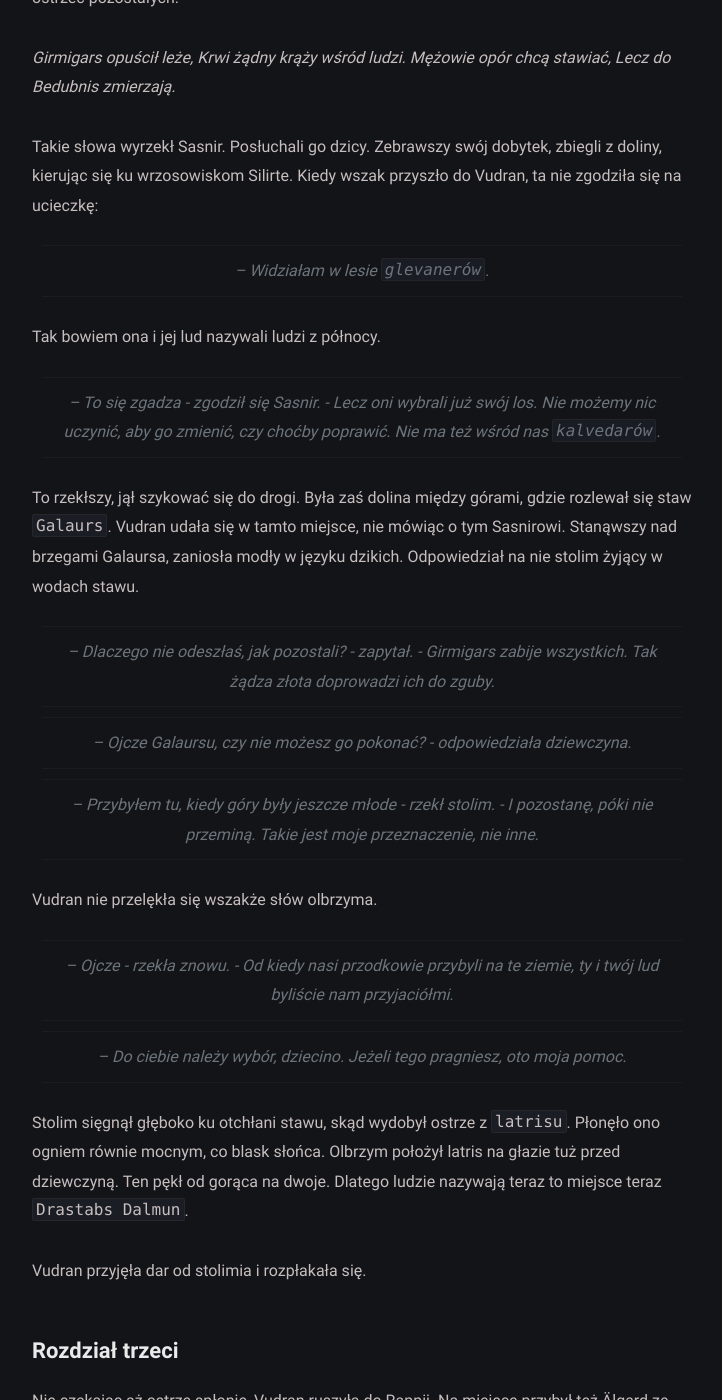
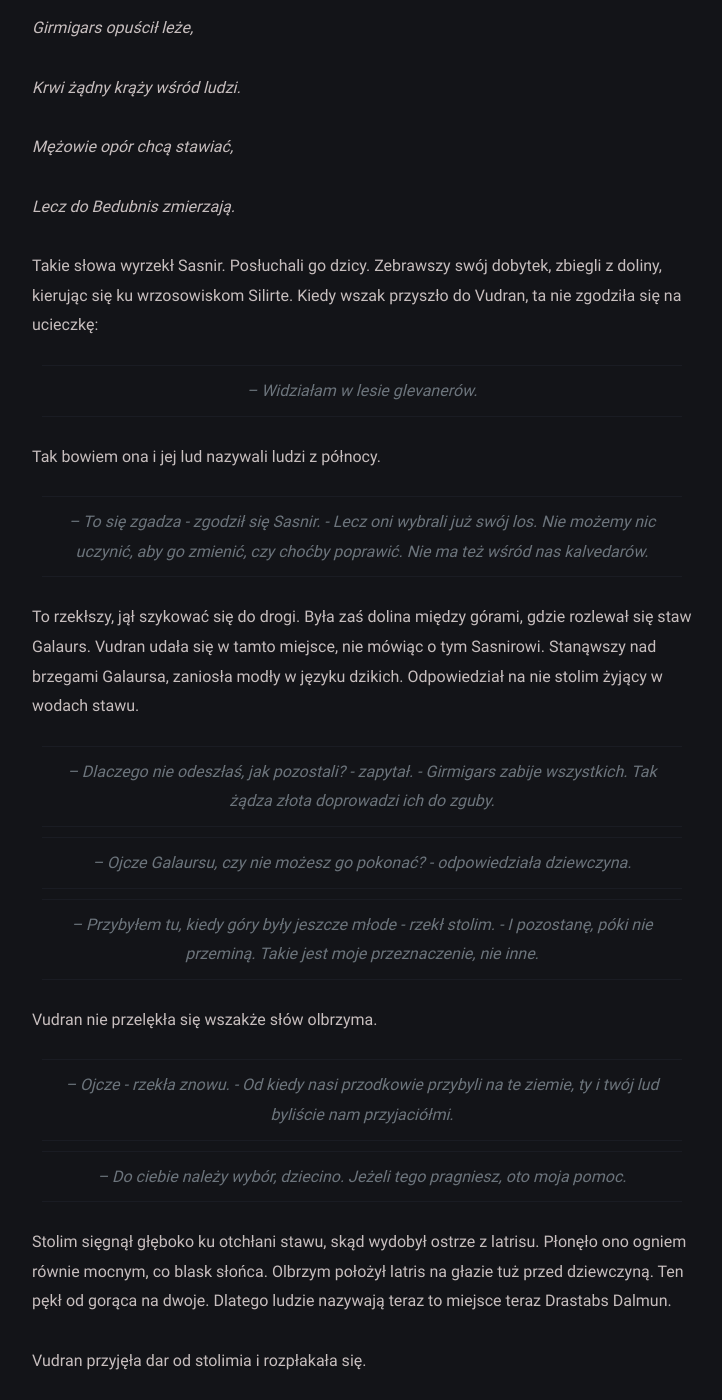
Before and after one commit to michalfoerster/michalfoerster.github.io, a Jekyll site: the page built from _posts/algard-i-vaitodre/2024-09-12-algard-i-vaitodre.md, in a window 1280 px wide and 1400 px high, scrolled down 4690 px. Shown: the whole window, without its empty margins (278-1000 px from the left). Built offline with Jekyll 4.4.1, drawn with Linux system fonts in a browser that asks for light colours; some of the changed text lies outside the part shown.

```diff
--- a/_posts/algard-i-vaitodre/2024-09-12-algard-i-vaitodre.md
+++ b/_posts/algard-i-vaitodre/2024-09-12-algard-i-vaitodre.md
@@ -62,7 +62,7 @@ Kazał zatem rozpalić ognisko u wejścia do groty, a potem rzucać rozpalone ż
 
 Sam labban skulił się w jakimś zagłębieniu, póki ryk nie ucichł. Wówczas uciekł do wioski, pozostawiając zarówno ludzi, jak i sprzęt. Nikomu nie powiedział o tym, co się stało. Likpeusy nie pozwolił do siebie dopuścić.
 
-Następnej nocy ogień zapłonął w górach. Widziało go wielu ludzi z niższych osad. `Girmigars` wypełzł z Rhukastar, podpalając drzewa. Zwabiony wonią, wtargnął do wioski, gdzie zaczął zabijać. Siedmiu ludzi straciło życie nim nadszedł świt i potwór wycofał się w ostępy.
+Następnej nocy ogień zapłonął w górach. Widziało go wielu ludzi z niższych osad. Girmigars wypełzł z Rhukastar, podpalając drzewa. Zwabiony wonią, wtargnął do wioski, gdzie zaczął zabijać. Siedmiu ludzi straciło życie nim nadszedł świt i potwór wycofał się w ostępy.
 
 Ci, którzy przeżyli, jęli szykować się do ucieczki. Nikt wszakże ze straży nie chciał ich poprowadzić. Älgard jeszcze nie wrócił, a pozostali albo byli ranni, albo bali się opuścić swoje domostwa. Jedyna droga z osady prowadząca w dół wiodła przez wyręb w lesie. Lękano się, że tam właśnie ukrywa się Girmigars.
 
@@ -81,20 +81,23 @@ Tak minęła większa część dnia. Kilku drwali uciekło, lecz większość ba
 ## Rozdział drugi
 Byli zaś dzicy, wiłowie, którzy mieszkali opodal, w ukrytej dolinie. Vudran zwała się niewiasta, która im przewodziła. Zaślubiona była dzikiemu imieniem Sasnir, który był myśliwym. On to pierwszy spośród swojego ludu ujrzał Girmigarsa sunącego przez las. Ruszył więc zaraz, by ostrzec pozostałych.
 
-*Girmigars opuścił leże,
-Krwi żądny krąży wśród ludzi.
-Mężowie opór chcą stawiać,
-Lecz do Bedubnis zmierzają.*
+*Girmigars opuścił leże,*
+
+*Krwi żądny krąży wśród ludzi.*
+
+*Mężowie opór chcą stawiać,*
+
+*Lecz do Bedubnis zmierzają.*
 
 Takie słowa wyrzekł Sasnir. Posłuchali go dzicy. Zebrawszy swój dobytek, zbiegli z doliny, kierując się ku wrzosowiskom Silirte. Kiedy wszak przyszło do Vudran, ta nie zgodziła się na ucieczkę:
 
-> – Widziałam w lesie `glevanerów`.
+> – Widziałam w lesie glevanerów.
 
 Tak bowiem ona i jej lud nazywali ludzi z północy.
 
-> – To się zgadza - zgodził się Sasnir. - Lecz oni wybrali już swój los. Nie możemy nic uczynić, aby go zmienić, czy choćby poprawić. Nie ma też wśród nas `kalvedarów`.
+> – To się zgadza - zgodził się Sasnir. - Lecz oni wybrali już swój los. Nie możemy nic uczynić, aby go zmienić, czy choćby poprawić. Nie ma też wśród nas kalvedarów.
 
-To rzekłszy, jął szykować się do drogi. Była zaś dolina między górami, gdzie rozlewał się staw `Galaurs`. Vudran udała się w tamto miejsce, nie mówiąc o tym Sasnirowi. Stanąwszy nad brzegami Galaursa, zaniosła modły w języku dzikich. Odpowiedział na nie stolim żyjący w wodach stawu.
+To rzekłszy, jął szykować się do drogi. Była zaś dolina między górami, gdzie rozlewał się staw Galaurs. Vudran udała się w tamto miejsce, nie mówiąc o tym Sasnirowi. Stanąwszy nad brzegami Galaursa, zaniosła modły w języku dzikich. Odpowiedział na nie stolim żyjący w wodach stawu.
 
 > – Dlaczego nie odeszłaś, jak pozostali? - zapytał. - Girmigars zabije wszystkich. Tak żądza złota doprowadzi ich do zguby.
 
@@ -108,7 +111,7 @@ Vudran nie przelękła się wszakże słów olbrzyma.
 
 > – Do ciebie należy wybór, dziecino. Jeżeli tego pragniesz, oto moja pomoc.
 
-Stolim sięgnął głęboko ku otchłani stawu, skąd wydobył ostrze z `latrisu`. Płonęło ono ogniem równie mocnym, co blask słońca. Olbrzym położył latris na głazie tuż przed dziewczyną. Ten pękł od gorąca na dwoje. Dlatego ludzie nazywają teraz to miejsce teraz `Drastabs Dalmun`.
+Stolim sięgnął głęboko ku otchłani stawu, skąd wydobył ostrze z latrisu. Płonęło ono ogniem równie mocnym, co blask słońca. Olbrzym położył latris na głazie tuż przed dziewczyną. Ten pękł od gorąca na dwoje. Dlatego ludzie nazywają teraz to miejsce teraz Drastabs Dalmun.
 
 Vudran przyjęła dar od stolimia i rozpłakała się.
 
@@ -132,8 +135,11 @@ Ludziom zdało się, że dziewczyna niesie gwiazdę w rękach, tak silny był b
 Widząc broń, która mogła zadać mu ranę, Girmigars wyrzekł następujące słowa:
 
 *Śmierć niesie córka Hilima*
+
 *W kamieniu, co z krwi pochodzi*
+
 *Stolima. Lecz sama zginie*
+
 *Jeśli zbawić chce śmiertelnych.*
 
 Girmigars sięgnął ku Vudran łapą, chcąc trafić ją w oko. Chybił jednak i przeciął jej lice. Vudran upadła. Gdy ten stanął nad nią, by zadać jej śmierć, wraziła ostrze pod pachę potwora. Dosięgła serca. Tak zginął.
```
